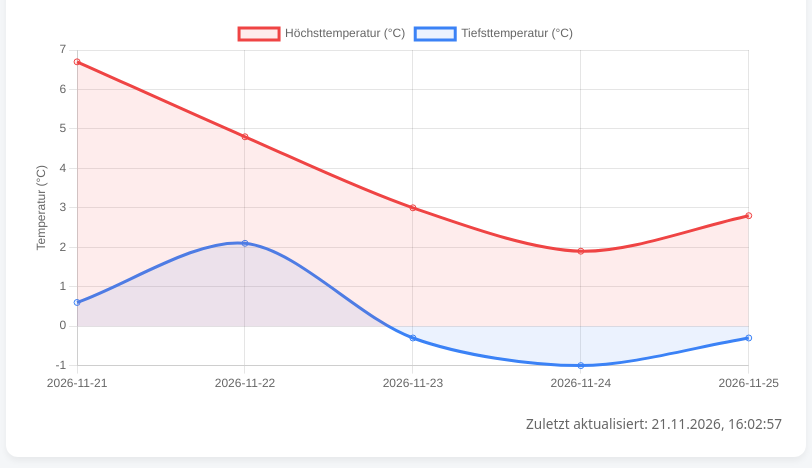
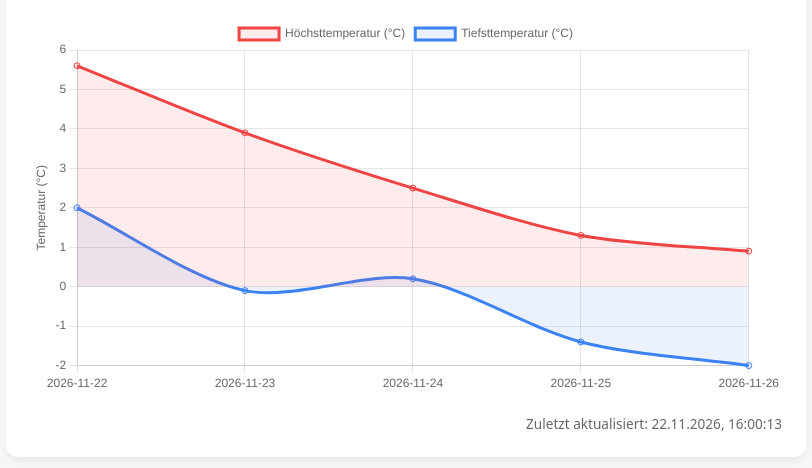
Before and after one commit to PeteSurfAloha/GitHub-Testing-, a plain HTML site: page index.html in a window 1280 px wide. Shown: the part 110-578 px from the top of the page, without its empty margins (234-1046 px from the left). Drawn offline with nearby package versions, Linux system fonts and the light colour scheme.

Commit message:
deploy: fced891d372b796968b1d00298208de15ea78f73

```diff
--- a/index.html
+++ b/index.html
@@ -16,7 +16,7 @@
   <div class="card">
     <h1>🌤️ 5-Tage Wettervorhersage Berlin</h1>
     <canvas id="weatherChart"></canvas>
-    <div class="footer">Zuletzt aktualisiert: 21.11.2026, 16:02:57</div>
+    <div class="footer">Zuletzt aktualisiert: 22.11.2026, 16:00:13</div>
   </div>
 
   <script>
@@ -24,11 +24,11 @@
     new Chart(ctx, {
       type: 'line',
       data: {
-        labels: ["2026-11-21","2026-11-22","2026-11-23","2026-11-24","2026-11-25"],
+        labels: ["2026-11-22","2026-11-23","2026-11-24","2026-11-25","2026-11-26"],
         datasets: [
           {
             label: 'Höchsttemperatur (°C)',
-            data: [6.7,4.8,3,1.9,2.8],
+            data: [5.6,3.9,2.5,1.3,0.9],
             borderColor: '#ef4444',
             backgroundColor: 'rgba(239, 68, 68, 0.1)',
             fill: true,
@@ -36,7 +36,7 @@
           },
           {
             label: 'Tiefsttemperatur (°C)',
-            data: [0.6,2.1,-0.3,-1,-0.3],
+            data: [2,-0.1,0.2,-1.4,-2],
             borderColor: '#3b82f6',
             backgroundColor: 'rgba(59, 130, 246, 0.1)',
             fill: true,
```
